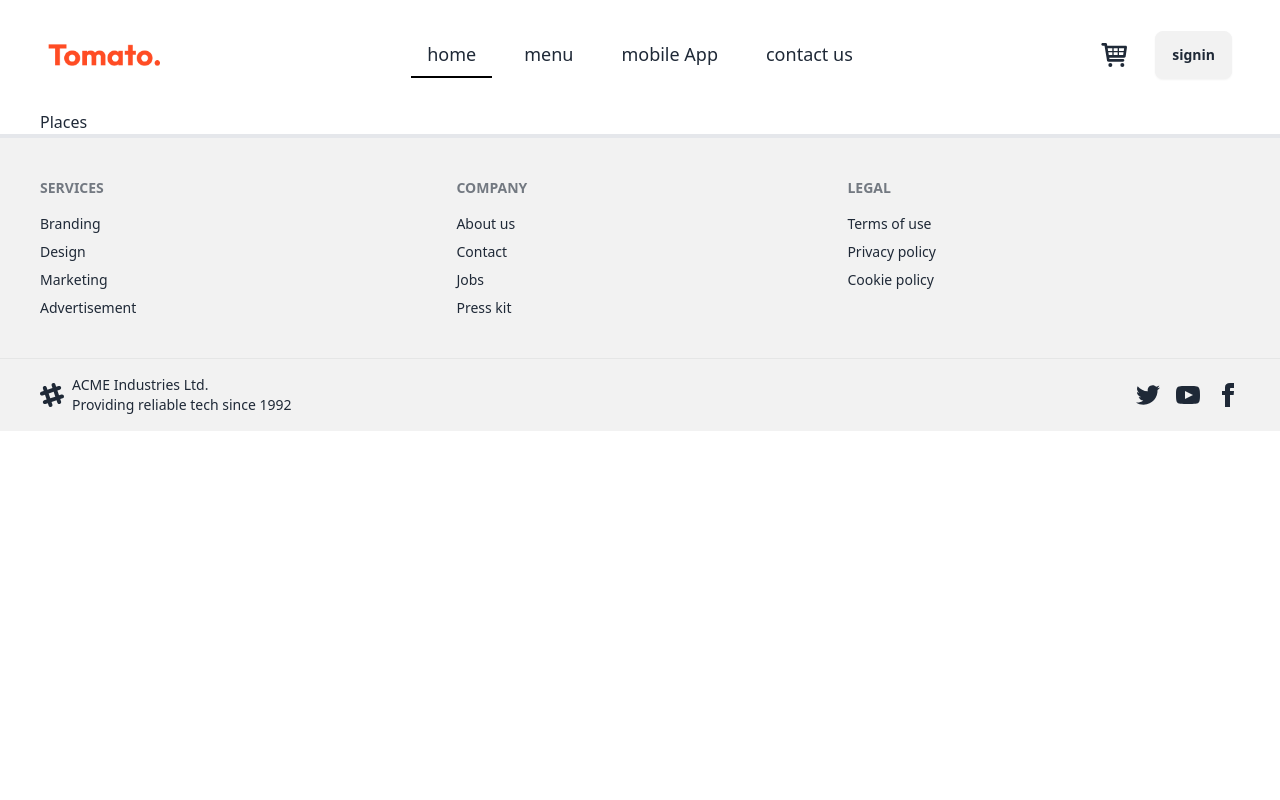
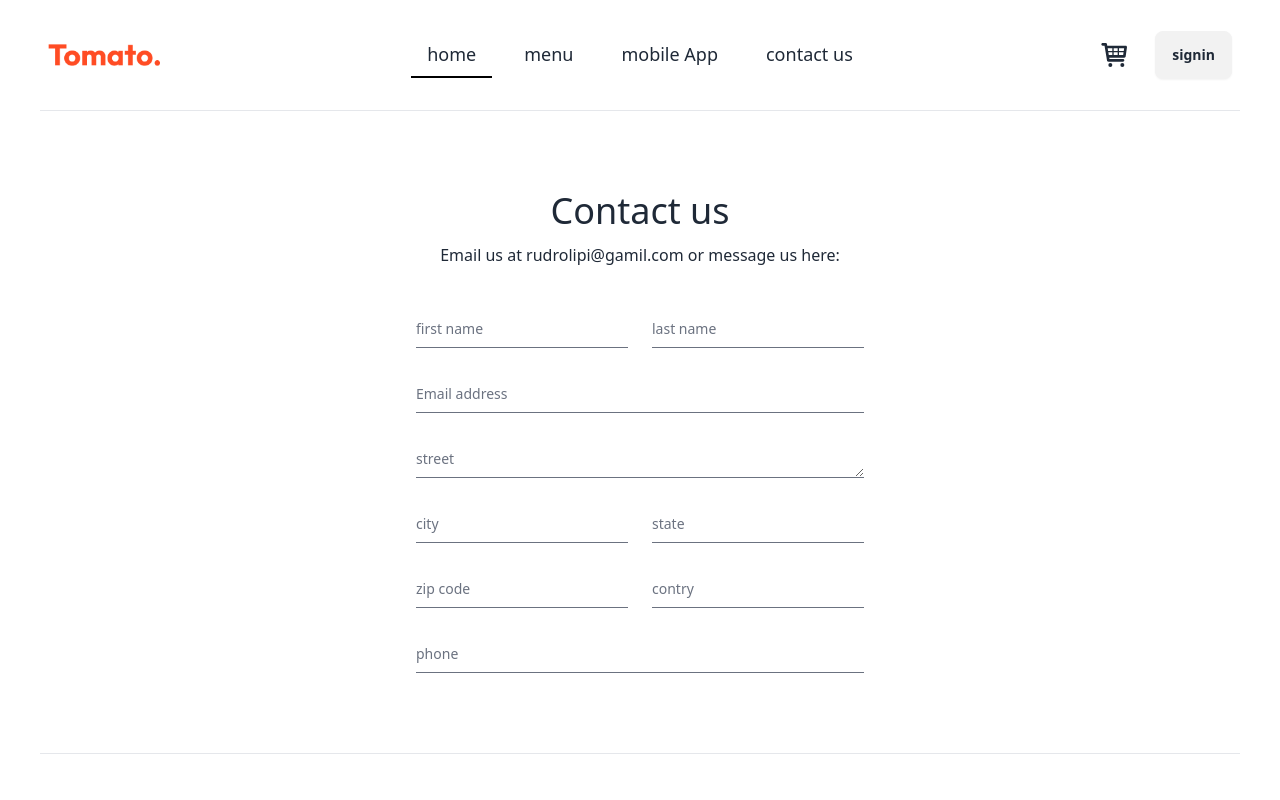
Before and after one commit to Svhodro/Food-Del, a React (Vite) app: page /plaseorder in a window 1280 px wide. Shown: the top 800 px of the page. Built offline with nearby package versions, Linux system fonts and the light colour scheme.

Commit message:
change in readme

```diff
--- a/src/components/Header/Header.jsx
+++ b/src/components/Header/Header.jsx
@@ -11,8 +11,8 @@ function Header() {
           backgroundImage: `url(${assets.header_img})`,
         }}
       >
-        <div className="hero-overlay bg-opacity-10"></div>
-        <div className="hero-content  text-white">
+        <div className="hero-overlay bg-opacity-10 px-10"></div>
+        <div className="hero-content  text-white px-10">
           <div className="max-w-md">
             <h1 className="mb-5 text-3xl sm:text-5xl font-bold">
               <Typewriter
--- a/src/pages/Cart/Cart.jsx
+++ b/src/pages/Cart/Cart.jsx
@@ -1,6 +1,8 @@
 import React, { useContext } from "react";
 import { StoreContext } from "../../context/StoreContext";
 import { RxCross2 } from "react-icons/rx";
+import { Link } from "react-router-dom";
+
 function Cart() {
   const { food_list, cartItem, removecart ,getTotalCartAmount} = useContext(StoreContext);
   return (
@@ -49,12 +51,13 @@ function Cart() {
         <div className="w-1/2 ">
         <h1 className="text-4xl my-2">Cart Total</h1>
           <div className="text-2xl font-serif flex flex-col gap-1 pt-2 ">
-            <p className="border-t">Subtotal : ${getTotalCartAmount()}</p>
-            <p className="border-t">Delevary Fee : $2</p>
-            <p className="border-t">Total : ${getTotalCartAmount()+2}</p>
+            <p className="border-t">Subtotal : ${getTotalCartAmount()===0?0:getTotalCartAmount()}</p>
+            <p className="border-t">Delevary Fee : ${getTotalCartAmount()===0?0:2}</p>
+            <p className="border-t">Total : ${getTotalCartAmount()===0?0:getTotalCartAmount()+2}</p>
 
           </div>
-          <button className="btn bg-orange-500 border-t-orange-500 text-white my-6" >Proceed To Checkout</button>
+          <Link to='/plaseorder'><button  className={`${getTotalCartAmount()===0?'hidden':""} btn bg-orange-500 border-t-orange-500 text-white my-6`} >Proceed To Checkout</button></Link>
+
         </div>
         <div className="w-1/2 flex flex-col items-center gap-4">
           <p className="text-start text-xl " >if you have a promo code enter it here</p>
--- a/src/pages/PlaceOrder/Places.jsx
+++ b/src/pages/PlaceOrder/Places.jsx
@@ -1,9 +1,158 @@
-import React from 'react'
+import React, { useContext } from "react";
+import { StoreContext } from "../../context/StoreContext";
+import { Link } from "react-router-dom";
 
 function Places() {
+  const {getTotalCartAmount}=useContext(StoreContext)
   return (
-    <div>Places</div>
-  )
+    <div>
+      <div id="contact">
+        <div className="flex h-full border-t border-b py-20 items-center justify-start bg-white">
+          <div className="mx-auto w-full max-w-lg">
+            <div className="text-center">
+              <h1 className="text-4xl font-medium">Contact us</h1>
+              <p className="mt-3">
+                Email us at rudrolipi@gamil.com or message us here:
+              </p>
+            </div>
+
+            <form
+              name="contact-form"
+              className="mt-10 px-8"
+            >
+              {/* This is a working contact form.
+   Get your free access key from: https://web3forms.com/  */}
+              <input type="hidden" name="access_key" />
+              <div className="grid gap-6 sm:grid-cols-2">
+                <div className="relative z-0">
+                  <input
+                    type="text"
+                    name="from_name"
+                    className="peer block w-full appearance-none border-0 border-b border-gray-500 bg-transparent py-2.5 px-0 text-sm text-gray-900 focus:border-blue-600 focus:outline-none focus:ring-0"
+                    placeholder=" "
+                  />
+                  <label className="absolute top-3 -z-10 origin-[0] -translate-y-6 scale-75 transform text-sm text-gray-500 duration-300 peer-placeholder-shown:translate-y-0 peer-placeholder-shown:scale-100 peer-focus:left-0 peer-focus:-translate-y-6 peer-focus:scale-75 peer-focus:text-blue-600 peer-focus:dark:text-blue-500">
+                    first name
+                  </label>
+                </div>
+                <div className="relative z-0">
+                  <input
+                    type="text"
+                    name="last_name"
+                    className="peer block w-full appearance-none border-0 border-b border-gray-500 bg-transparent py-2.5 px-0 text-sm text-gray-900 focus:border-blue-600 focus:outline-none focus:ring-0"
+                    placeholder=" "
+                  />
+                  <label className="absolute top-3 -z-10 origin-[0] -translate-y-6 scale-75 transform text-sm text-gray-500 duration-300 peer-placeholder-shown:translate-y-0 peer-placeholder-shown:scale-100 peer-focus:left-0 peer-focus:-translate-y-6 peer-focus:scale-75 peer-focus:text-blue-600 peer-focus:dark:text-blue-500">
+                    last name
+                  </label>
+                </div>
+                <div className="relative z-0 col-span-2">
+                  <input
+                    type="email"
+                    className="peer block w-full appearance-none border-0 border-b border-gray-500 bg-transparent py-2.5 px-0 text-sm text-gray-900 focus:border-blue-600 focus:outline-none focus:ring-0"
+                    placeholder=" "
+                  />
+                  <label className="absolute top-3 -z-10 origin-[0] -translate-y-6 scale-75 transform text-sm text-gray-500 duration-300 peer-placeholder-shown:translate-y-0 peer-placeholder-shown:scale-100 peer-focus:left-0 peer-focus:-translate-y-6 peer-focus:scale-75 peer-focus:text-blue-600 peer-focus:dark:text-blue-500">
+                    Email address
+                  </label>
+                </div>
+                <div className="relative z-0 col-span-2">
+                  <textarea
+                    name="message"
+                    rows={1}
+                    className="peer block w-full appearance-none border-0 border-b border-gray-500 bg-transparent py-2.5 px-0 text-sm text-gray-900 focus:border-blue-600 focus:outline-none focus:ring-0"
+                    placeholder=" "
+                  />
+                  <label className="absolute top-3 -z-10 origin-[0] -translate-y-6 scale-75 transform text-sm text-gray-500 duration-300 peer-placeholder-shown:translate-y-0 peer-placeholder-shown:scale-100 peer-focus:left-0 peer-focus:-translate-y-6 peer-focus:scale-75 peer-focus:text-blue-600 peer-focus:dark:text-blue-500">
+                   street
+                  </label>
+                </div>
+                <div className="relative z-0">
+                  <input
+                    type="text"
+                    name="from_name"
+                    className="peer block w-full appearance-none border-0 border-b border-gray-500 bg-transparent py-2.5 px-0 text-sm text-gray-900 focus:border-blue-600 focus:outline-none focus:ring-0"
+                    placeholder=" "
+                  />
+                  <label className="absolute top-3 -z-10 origin-[0] -translate-y-6 scale-75 transform text-sm text-gray-500 duration-300 peer-placeholder-shown:translate-y-0 peer-placeholder-shown:scale-100 peer-focus:left-0 peer-focus:-translate-y-6 peer-focus:scale-75 peer-focus:text-blue-600 peer-focus:dark:text-blue-500">
+                    city
+                  </label>
+                </div>
+                <div className="relative z-0">
+                  <input
+                    type="text"
+                    name="from_email"
+                    className="peer block w-full appearance-none border-0 border-b border-gray-500 bg-transparent py-2.5 px-0 text-sm text-gray-900 focus:border-blue-600 focus:outline-none focus:ring-0"
+                    placeholder=" "
+                  />
+                  <label className="absolute top-3 -z-10 origin-[0] -translate-y-6 scale-75 transform text-sm text-gray-500 duration-300 peer-placeholder-shown:translate-y-0 peer-placeholder-shown:scale-100 peer-focus:left-0 peer-focus:-translate-y-6 peer-focus:scale-75 peer-focus:text-blue-600 peer-focus:dark:text-blue-500">
+                    state
+                  </label>
+                </div>
+                <div className="relative z-0">
+                  <input
+                    type="number"
+                    name="from_name"
+                    className="peer block w-full appearance-none border-0 border-b border-gray-500 bg-transparent py-2.5 px-0 text-sm text-gray-900 focus:border-blue-600 focus:outline-none focus:ring-0"
+                    placeholder=" "
+                  />
+                  <label className="absolute top-3 -z-10 origin-[0] -translate-y-6 scale-75 transform text-sm text-gray-500 duration-300 peer-placeholder-shown:translate-y-0 peer-placeholder-shown:scale-100 peer-focus:left-0 peer-focus:-translate-y-6 peer-focus:scale-75 peer-focus:text-blue-600 peer-focus:dark:text-blue-500">
+                   zip code
+                  </label>
+                </div>
+                <div className="relative z-0">
+                  <input
+                    type="text"
+                    name="from_email"
+                    className="peer block w-full appearance-none border-0 border-b border-gray-500 bg-transparent py-2.5 px-0 text-sm text-gray-900 focus:border-blue-600 focus:outline-none focus:ring-0"
+                    placeholder=" "
+                  />
+                  <label className="absolute top-3 -z-10 origin-[0] -translate-y-6 scale-75 transform text-sm text-gray-500 duration-300 peer-placeholder-shown:translate-y-0 peer-placeholder-shown:scale-100 peer-focus:left-0 peer-focus:-translate-y-6 peer-focus:scale-75 peer-focus:text-blue-600 peer-focus:dark:text-blue-500">
+                   contry
+                  </label>
+                </div>
+                <div className="relative z-0 col-span-2">
+                  <input
+
+                    type="number"
+                    name="from_email"
+                    className="peer block w-full appearance-none border-0 border-b border-gray-500 bg-transparent py-2.5 px-0 text-sm text-gray-900 focus:border-blue-600 focus:outline-none focus:ring-0"
+                    placeholder=" "
+                  />
+                  <label className="absolute top-3 -z-10 origin-[0] -translate-y-6 scale-75 transform text-sm text-gray-500 duration-300 peer-placeholder-shown:translate-y-0 peer-placeholder-shown:scale-100 peer-focus:left-0 peer-focus:-translate-y-6 peer-focus:scale-75 peer-focus:text-blue-600 peer-focus:dark:text-blue-500">
+                    phone
+                  </label>
+                </div>
+              </div>
+
+            </form>
+          </div>
+        </div>
+      </div>
+      <div>
+        <div className="flex flex-col  sm:flex-row justify-center sm:justify-around items-center my-12 border-t-2 pt-20 w-full">
+          <div className="w-1/2 ">
+            <h1 className="text-4xl my-2">Cart Total</h1>
+            <div className="text-2xl font-serif flex flex-col gap-1 pt-2 ">
+              <p className="border-t">Subtotal : ${getTotalCartAmount()===0?0:2}</p>
+              <p className="border-t">Delevary Fee : $2</p>
+              <p className="border-t">Total : ${getTotalCartAmount()===0?0:getTotalCartAmount() + 2}</p>
+            </div>
+            <Link to="/plaseorder">
+              <button
+                className={`${
+                  getTotalCartAmount() === 0 ? "hidden" : ""
+                } btn bg-orange-500 border-t-orange-500 text-white my-6`}
+              >
+                Proceed To Checkout
+              </button>
+            </Link>
+          </div>
+
+        </div>
+      </div>
+    </div>
+  );
 }
 
-export default Places
+export default Places;
```
